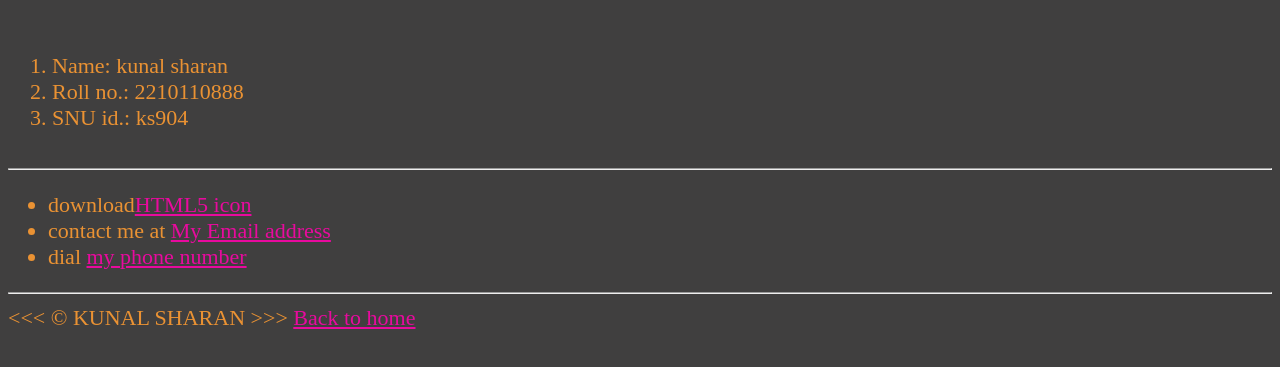
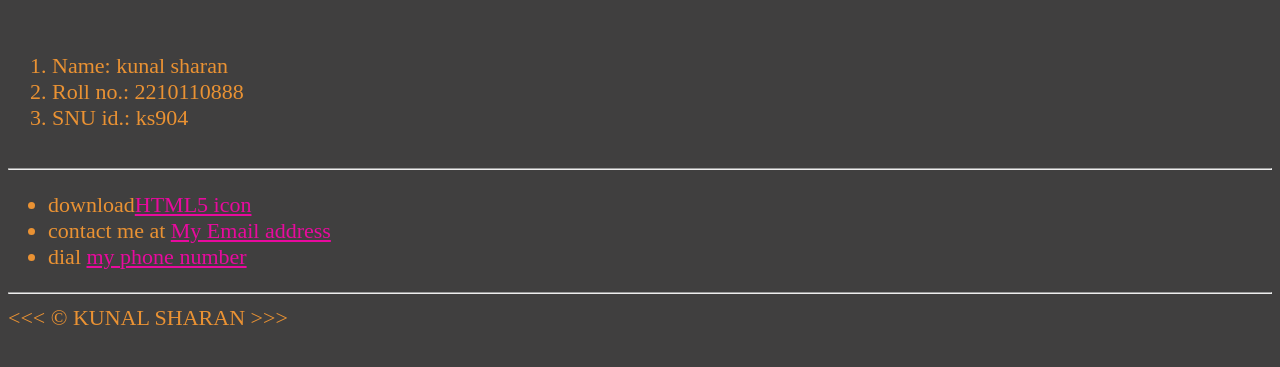
Before and after one commit to codedrago07/wepagedev01, a plain HTML site: page about.html in a window 1280 px wide. Shown: the part 83-450 px from the top of the page. Drawn offline with Linux system fonts and the light colour scheme.

Commit message:
Update about.html

```diff
--- a/about.html
+++ b/about.html
@@ -41,6 +41,6 @@
 
     <hr />
     &lt;&lt;&lt; &copy; KUNAL SHARAN &gt;&gt;&gt;
-    <a href="/">Back to home</a>
+
   </body>
 </html>
```
